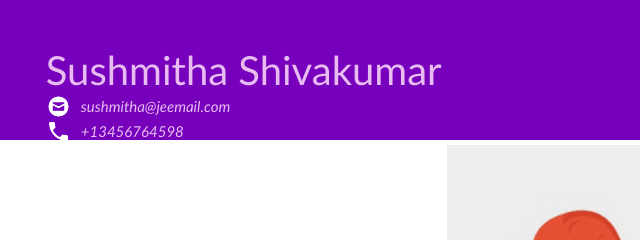
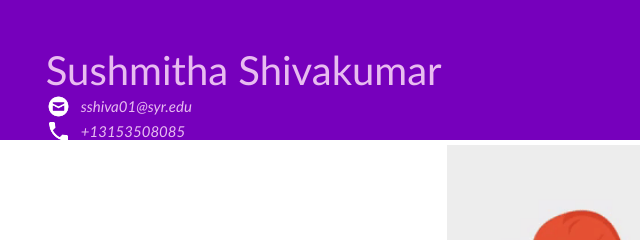
Before and after one commit to sushmithashivakuamar/my-portfolio, a plain HTML site: page index.html in a window 1280 px wide. Shown: the top 240 px of the page, 0-640 px from the left. Drawn offline with Linux system fonts and the light colour scheme.

Commit message:
Update index.html
Signed-off-by: Sushmitha Shivakumar <52590492+sushmithashivakuamar@users.noreply.github.com>

```diff
--- a/index.html
+++ b/index.html
@@ -13,12 +13,12 @@
           Sushmitha Shivakumar
           <div class="contact_info">
             <img src="envelope.png" alt="https://icons8.com/icon/124377/circled-envelope"/>
-          sushmitha@jeemail.com
+          sshiva01@syr.edu
         </div>
         <div style="clear:both;"></div>
         <div class="contact_info">
           <img src="phone.png" alt="https://icons8.com/icon/124377/circled-envelope"/>
-          +13456764598
+          +13153508085
 
         </div>
         </div>
```
